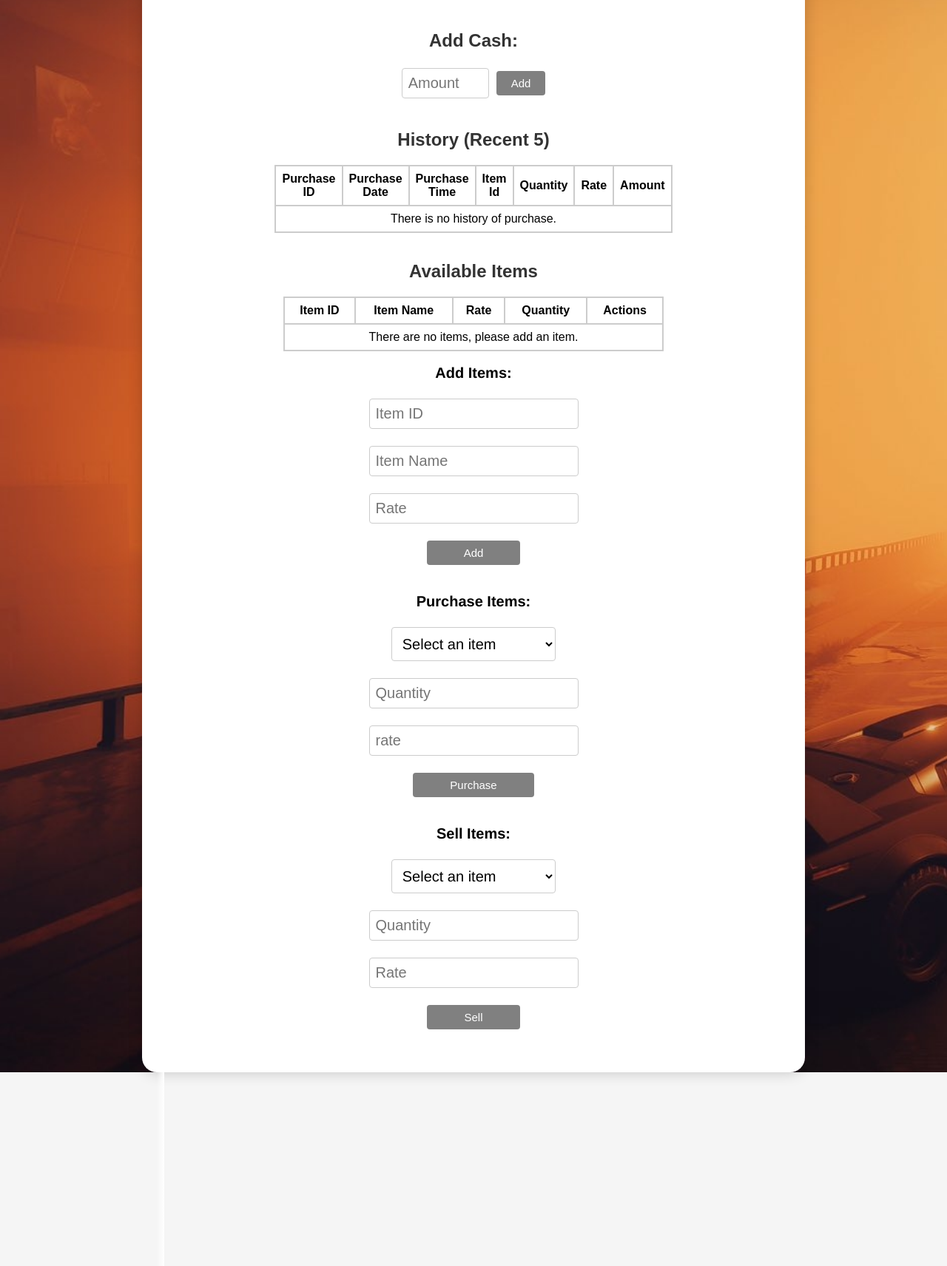
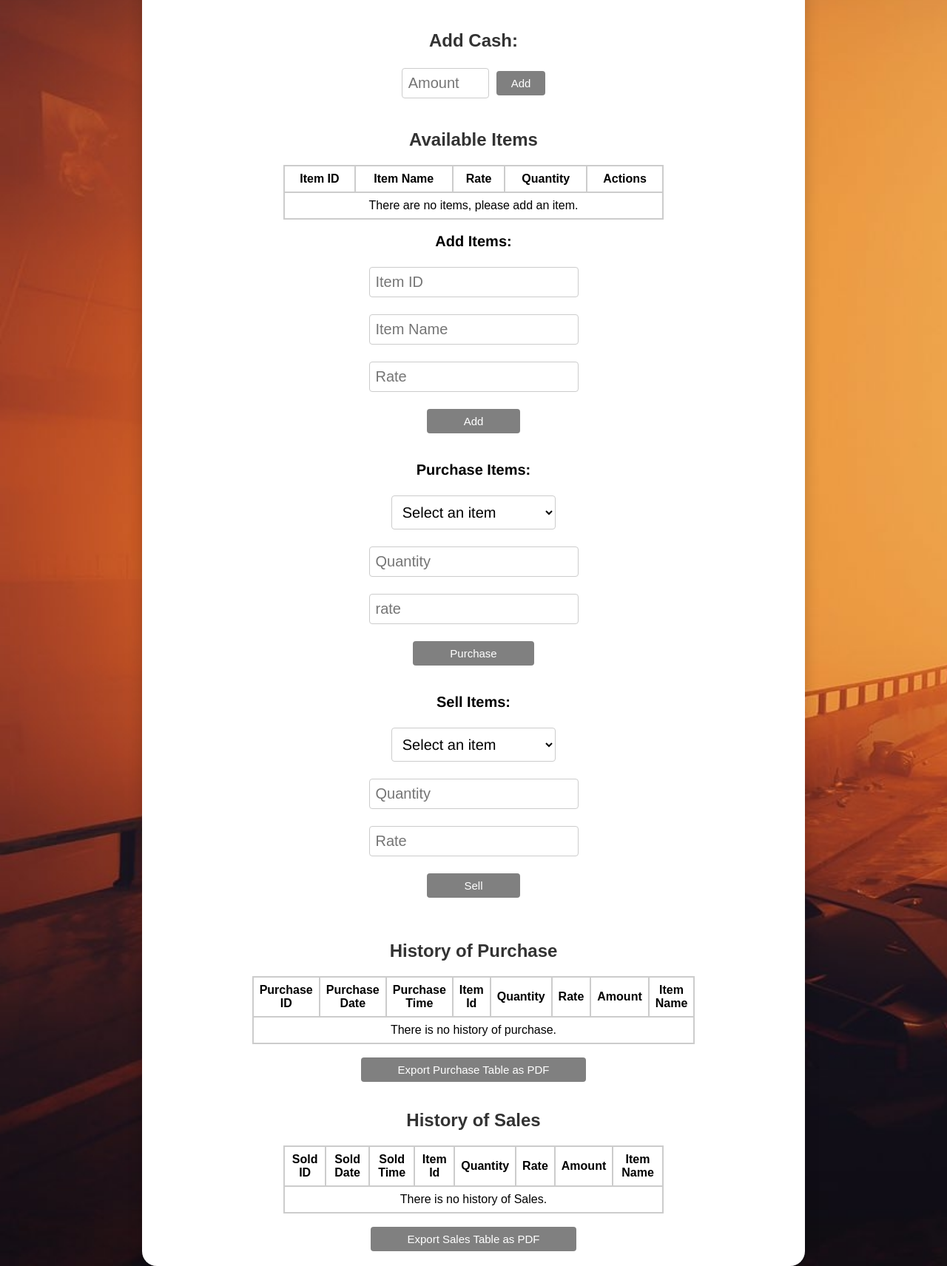
Before and after one commit to seetharaman52/PettyShop, a Flask app: template app/templates/main.html in a window 1280 px wide. Shown: the part 120-1832 px from the top of the page at 74% size. Run offline with Flask 3, Linux system fonts and the light colour scheme; the template is opened without the code that fills it, so the values that code supplies are empty; some libraries are stand-ins or nearby versions.

Commit message:
Added : Convert to pdf feature

```diff
--- a/app/templates/main.html
+++ b/app/templates/main.html
@@ -3,6 +3,7 @@
 <head>
     <link rel="stylesheet" type="text/css" href="{{ url_for('static', filename='main.css') }}">
     <link rel="icon" href="static/corner.png" type="png"/>
+    <script src="https://cdnjs.cloudflare.com/ajax/libs/jspdf/1.3.5/jspdf.min.js"></script>
     <meta charset="UTF-8">
     <title>Main Page</title>
 </head>
@@ -29,39 +30,6 @@
             </div>
         </form>
 </div>
-<h2>History (Recent 5)</h2>
-    <table>
-    <thead>
-        <tr>
-            <th>Purchase ID</th>
-            <th>Purchase Date</th>
-            <th>Purchase Time</th>
-            <th>Item Id</th>
-            <th>Quantity</th>
-            <th>Rate</th>
-            <th>Amount</th>
-        </tr>
-    </thead>
-    <tbody>
-        {% if his %}
-            {% for h in his[-5:] %}
-            <tr>
-                <td>{{ h[0] }}</td>
-                <td>{{ h[1] }}</td>
-                <td>{{ h[2] }}</td>
-                <td>{{ h[3] }}</td>
-                <td>{{ h[4] }}</td>
-                <td>{{ h[5] }}</td>
-                <td>{{ h[6] }}</td>
-            </tr>
-            {% endfor %}
-        {% else %}
-            <tr>
-                <td colspan="7">There is no history of purchase.</td>
-            </tr>
-        {% endif %}
-    </tbody>
-</table><br>
 
 
 <h2>Available Items</h2>
@@ -107,8 +75,12 @@
                 alert("Please enter a positive rate.");
                 return false;
             }
-            if (parseInt(id) <= 0 || id=="") {
+            if (id=="") {
                 alert("Please enter a id.");
+                return false;
+            }
+            if (parseInt(id) <= 0) {
+                alert("Please enter a positive id.");
                 return false;
             }
             if (name=="") {
@@ -228,6 +200,154 @@
     <button type="submit">Sell</button>
 </form>
 <br>
+<h2>History of Purchase</h2>
+    <table id="purchaseTable">
+    <thead>
+        <tr>
+            <th>Purchase ID</th>
+            <th>Purchase Date</th>
+            <th>Purchase Time</th>
+            <th>Item Id</th>
+            <th>Quantity</th>
+            <th>Rate</th>
+            <th>Amount</th>
+            <th>Item Name</th>
+        </tr>
+    </thead>
+    <tbody>
+        {% if his %}
+            {% for h in his[-5:] %}
+            <tr>
+                <td>{{ h[0] }}</td>
+                <td>{{ h[1] }}</td>
+                <td>{{ h[2] }}</td>
+                <td>{{ h[3] }}</td>
+                <td>{{ h[4] }}</td>
+                <td>{{ h[5] }}</td>
+                <td>{{ h[6] }}</td>
+                <td>{{ h[7] }}</td>
+            </tr>
+            {% endfor %}
+        {% else %}
+            <tr>
+                <td colspan="8">There is no history of purchase.</td>
+            </tr>
+        {% endif %}
+    </tbody>
+</table><br>
+<script>
+    document.addEventListener("DOMContentLoaded", function() {
+        let button = document.getElementById('purchaseButton');
+        button.addEventListener('click', exportPDF);
+        var specialElementHandler = {
+            '.no-export': function(element, renderer) {
+                return true;
+            }
+        };
+
+        function exportPDF() {
+            var doc = new jsPDF('p', 'pt', 'a4');
+            var source = document.getElementById("purchaseTable").innerHTML;
+            var margins = {
+                top: 20,
+                bottom: 10,
+                left: 100,
+                width: 350
+            };
+
+            doc.fromHTML(
+                source,
+                margins.left,
+                margins.top,
+                {
+                    "width": margins.width,
+                    elementHandlers: specialElementHandler
+                },
+                function(dispose) {
+                    doc.save("output.pdf");
+                },
+                margins
+            );
+        }
+    });
+</script>
+<div class="centered-content">
+<button id="purchaseButton">Export Purchase Table as PDF</button>
+</div>
+<br>
+<h2>History of Sales</h2>
+    <table id="salesTable">
+    <thead>
+        <tr>
+            <th>Sold ID</th>
+            <th>Sold Date</th>
+            <th>Sold Time</th>
+            <th>Item Id</th>
+            <th>Quantity</th>
+            <th>Rate</th>
+            <th>Amount</th>
+            <th>Item Name</th>
+        </tr>
+    </thead>
+    <tbody>
+        {% if dis %}
+            {% for h in dis[-5:] %}
+            <tr>
+                <td>{{ h[0] }}</td>
+                <td>{{ h[1] }}</td>
+                <td>{{ h[2] }}</td>
+                <td>{{ h[3] }}</td>
+                <td>{{ h[4] }}</td>
+                <td>{{ h[5] }}</td>
+                <td>{{ h[6] }}</td>
+                <td>{{ h[7] }}</td>
+            </tr>
+            {% endfor %}
+        {% else %}
+            <tr>
+                <td colspan="8">There is no history of Sales.</td>
+            </tr>
+        {% endif %}
+    </tbody>
+</table><br>
+<script>
+    document.addEventListener("DOMContentLoaded", function() {
+        let button = document.getElementById('salesButton');
+        button.addEventListener('click', exportPDF);
+        var specialElementHandler = {
+            '.no-export': function(element, renderer) {
+                return true;
+            }
+        };
+
+        function exportPDF() {
+            var doc = new jsPDF('p', 'pt', 'a4');
+            var source = document.getElementById("salesTable").innerHTML;
+            var margins = {
+                top: 20,
+                bottom: 10,
+                left: 100,
+                width: 350
+            };
+
+            doc.fromHTML(
+                source,
+                margins.left,
+                margins.top,
+                {
+                    "width": margins.width,
+                    elementHandlers: specialElementHandler
+                },
+                function(dispose) {
+                    doc.save("output.pdf");
+                },
+                margins
+            );
+        }
+    });
+</script>
+<div class="centered-content">
+<button id="salesButton">Export Sales Table as PDF</button>
 </div>
 <div class="logout">
     <form action="/logout" method="POST">
```
